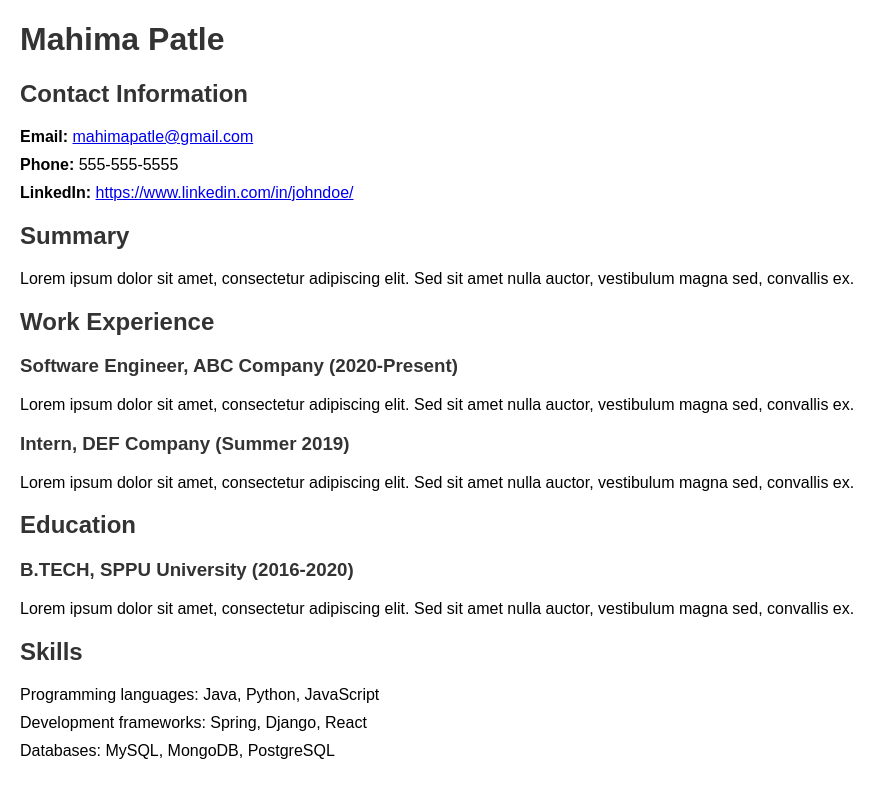
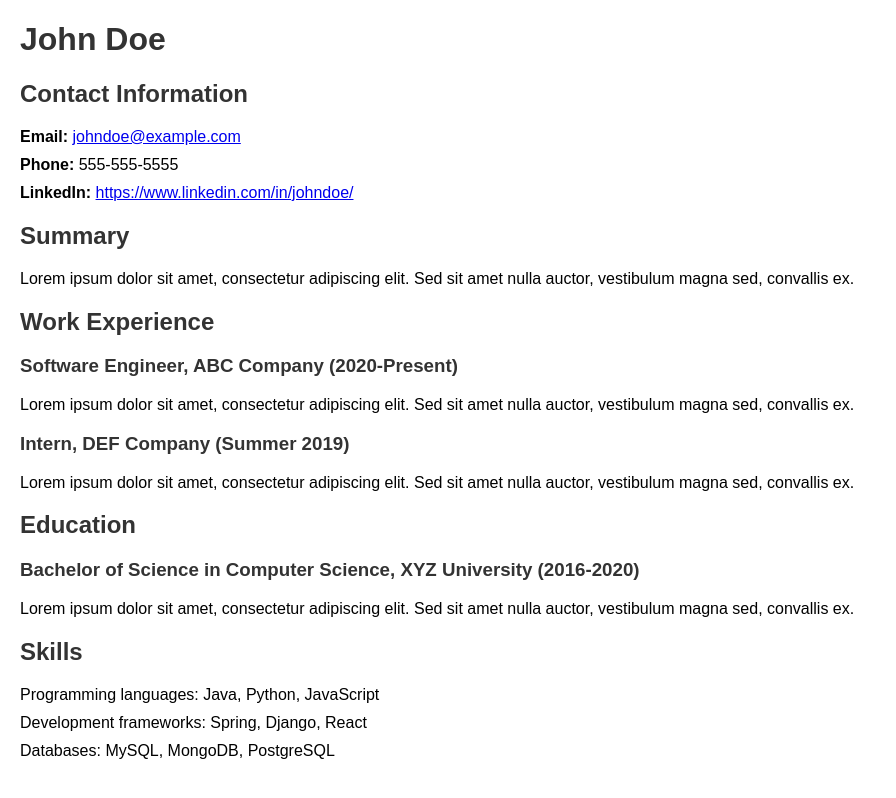
Before and after one commit to Mahima1485/Mahima1485.github.io, a plain HTML site: page index.html in a window 1280 px wide. Shown: the whole page, without its empty margins (0-896 px from the left). Drawn offline with Linux system fonts and the light colour scheme.

Commit message:
Add files via upload

```diff
--- a/index.html
+++ b/index.html
@@ -22,10 +22,10 @@
 	</style>
 </head>
 <body>
-	<h1>Mahima Patle</h1>
+	<h1>John Doe</h1>
 	<h2>Contact Information</h2>
 	<ul>
-		<li><strong>Email:</strong> <a href="mailto:johndoe@example.com">mahimapatle@gmail.com</a></li>
+		<li><strong>Email:</strong> <a href="mailto:johndoe@example.com">johndoe@example.com</a></li>
 		<li><strong>Phone:</strong> 555-555-5555</li>
 		<li><strong>LinkedIn:</strong> <a href="https://www.linkedin.com/in/johndoe/">https://www.linkedin.com/in/johndoe/</a></li>
 	</ul>
@@ -45,7 +45,7 @@
 	<h2>Education</h2>
 	<ul>
 		<li>
-			<h3>B.TECH, SPPU University (2016-2020)</h3>
+			<h3>Bachelor of Science in Computer Science, XYZ University (2016-2020)</h3>
 			<p>Lorem ipsum dolor sit amet, consectetur adipiscing elit. Sed sit amet nulla auctor, vestibulum magna sed, convallis ex.</p>
 		</li>
 	</ul>
```
